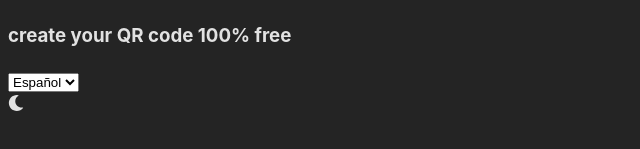
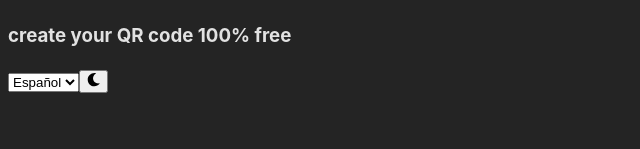
Before and after one commit to RodrigoLV9/QR-Generator, a React (Vite) app: page / in a window 1280 px wide. Shown: the part 523-672 px from the top of the page, without its empty margins (0-640 px from the left). Built offline with nearby package versions, Linux system fonts and the light colour scheme.

Commit message:
feat(Header/Controls): Create functionality to change logo light and dark mode

```diff
--- a/src/components/Header/Controls.tsx
+++ b/src/components/Header/Controls.tsx
@@ -1,17 +1,23 @@
 import React from 'react'
-/* import { MdSunny } from "react-icons/md"; */
+import { useState } from 'react';
+import { MdSunny } from "react-icons/md";
 import { FaMoon } from "react-icons/fa";
 
 const Controls :React.FC = () => {
+
+  const [mode,setMode]=useState<boolean>(true)
+  const handleMode=():void=>{
+    setMode(!mode)
+  }
   return (
     <section className='controls'>
         <select name="mode-theme" id="">
             <option value="español">Español</option>
             <option value="english">English</option>
         </select>
-        <div className="mode">
-            <FaMoon/>
-        </div>
+        <button className="mode" onClick={handleMode}>
+            {mode ? <FaMoon/> : <MdSunny/>}
+        </button>
     </section>
   )
 }
```
